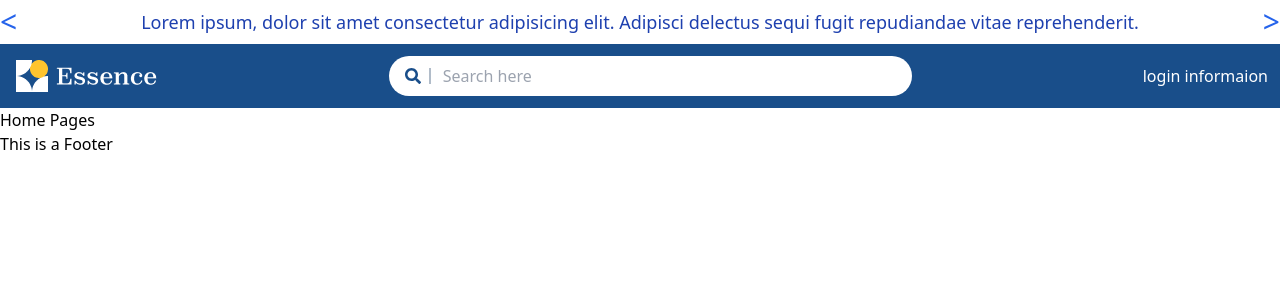
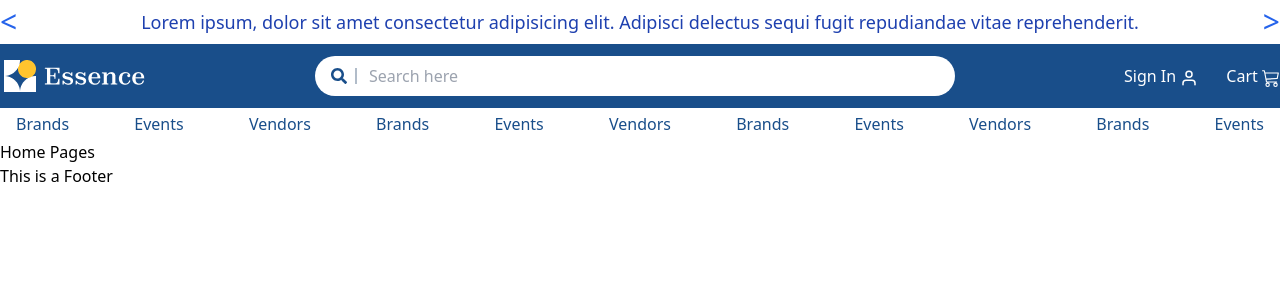
Before and after one commit to yasin2514/essence, a React (Vite) app: page / in a window 1280 px wide. Shown: the top 300 px of the page. Built offline with nearby package versions, Linux system fonts and the light colour scheme.

Commit message:
navbar section done

```diff
--- a/index.html
+++ b/index.html
@@ -2,7 +2,7 @@
 <html lang="en">
   <head>
     <meta charset="UTF-8" />
-    <link rel="icon" type="image/svg+xml" href="/vite.svg" />
+    <link rel="icon" type="image/svg+xml" href="/src/assets/fav.png" />
     <meta name="viewport" content="width=device-width, initial-scale=1.0" />
     <title>Essence</title>
   </head>
--- a/src/Components/Header/Header.jsx
+++ b/src/Components/Header/Header.jsx
@@ -1,11 +1,13 @@
 import Carousel from "../Carousel/Carousel";
 import Navbar from "../Navbar/Navbar";
+import NavbarBrand from "../NavbarBrand";
 
 const Header = () => {
   return (
     <>
-    <Carousel></Carousel>
-    <Navbar></Navbar>
+      <Carousel></Carousel>
+      <Navbar></Navbar>
+      <NavbarBrand></NavbarBrand>
     </>
   );
 };
--- a/src/Components/Navbar/Navbar.jsx
+++ b/src/Components/Navbar/Navbar.jsx
@@ -1,14 +1,18 @@
 import logo from "../../assets/logo.png";
 import { FaSearch } from "react-icons/fa";
+import { FiUser } from "react-icons/fi";
+import { BsCart3 } from "react-icons/bs";
 
 const Navbar = () => {
   return (
-    <main className="bg-[#194e8a] text-white p-3">
+    <main className="bg-[#194e8a] text-white py-3">
       <section className="flex justify-between max-w-screen-xl mx-auto items-center">
         <div>
           <img src={logo} alt="" />
         </div>
-        <div className="bg-white w-5/12 py-2 px-4 rounded-full flex items-center gap-3">
+
+        {/* input section */}
+        <div className="bg-white w-6/12 py-2 px-4 rounded-full flex items-center gap-3">
           <div className="pr-2 border-e-2 border-[#b1bcc9]">
             <FaSearch className="text-[#194e8a]" />
           </div>
@@ -22,7 +26,14 @@ const Navbar = () => {
             />
           </form>
         </div>
-        <div>login informaion</div>
+        <div className="flex justify-between gap-7  text-white">
+          <div className="cursor-pointer">
+            Sign In <FiUser className="inline-block text-lg"></FiUser>
+          </div>
+          <div className="cursor-pointer">
+            Cart <BsCart3 className="inline-block text-lg"></BsCart3>
+          </div>
+        </div>
       </section>
     </main>
   );
--- /dev/null
+++ b/src/Components/NavbarBrand.jsx
@@ -0,0 +1,26 @@
+const NavbarBrand = () => {
+  const navbar = [
+    "Brands",
+    "Events",
+    "Vendors",
+    "Brands",
+    "Events",
+    "Vendors",
+    "Brands",
+    "Events",
+    "Vendors",
+    "Brands",
+    "Events"
+  ];
+  return (
+    <div className="flex justify-between max-w-screen-xl m-auto py-1 px-4 bg-white text-[#194e8a] ">
+      {navbar?.map((nav, index) => (
+        <p className="hover:text-[#2c74c5] hover:cursor-pointer" key={index}>
+          {nav}
+        </p>
+      ))}
+    </div>
+  );
+};
+
+export default NavbarBrand;
```
Also changed, not shown: src/assets/fav.png (added).
